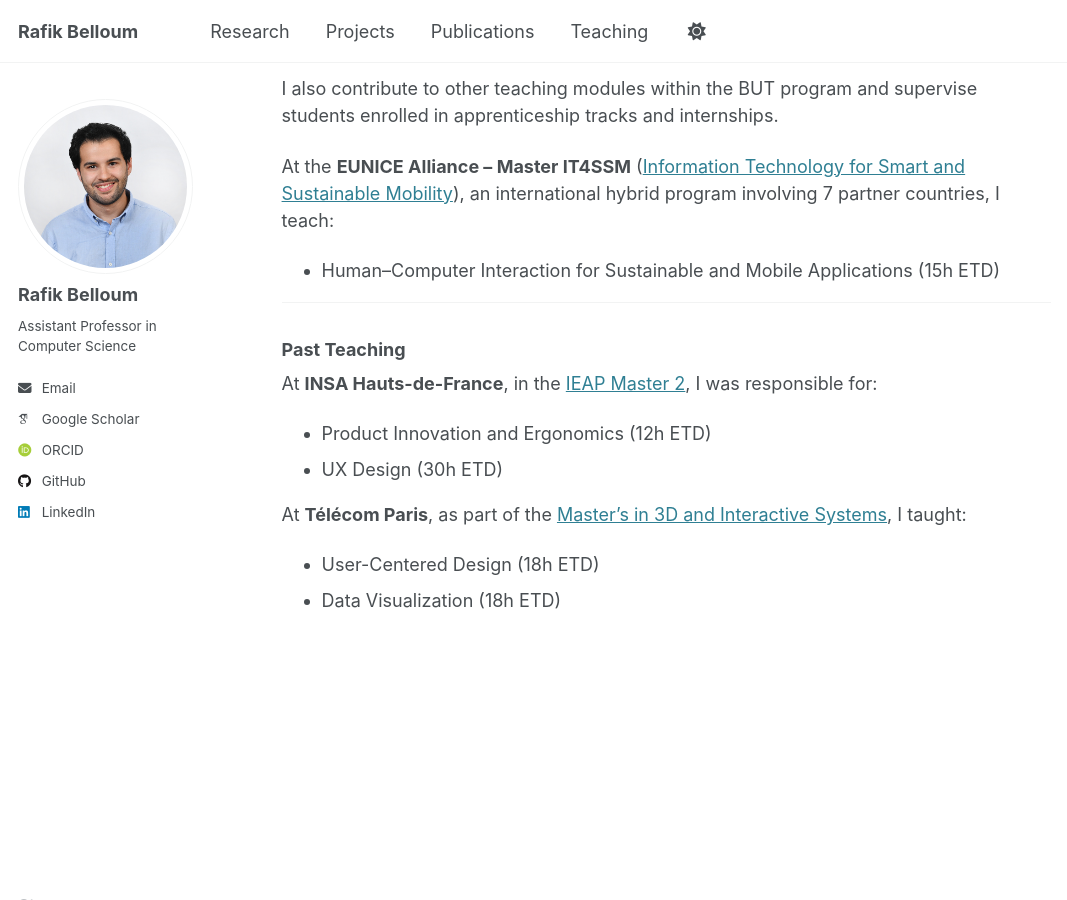
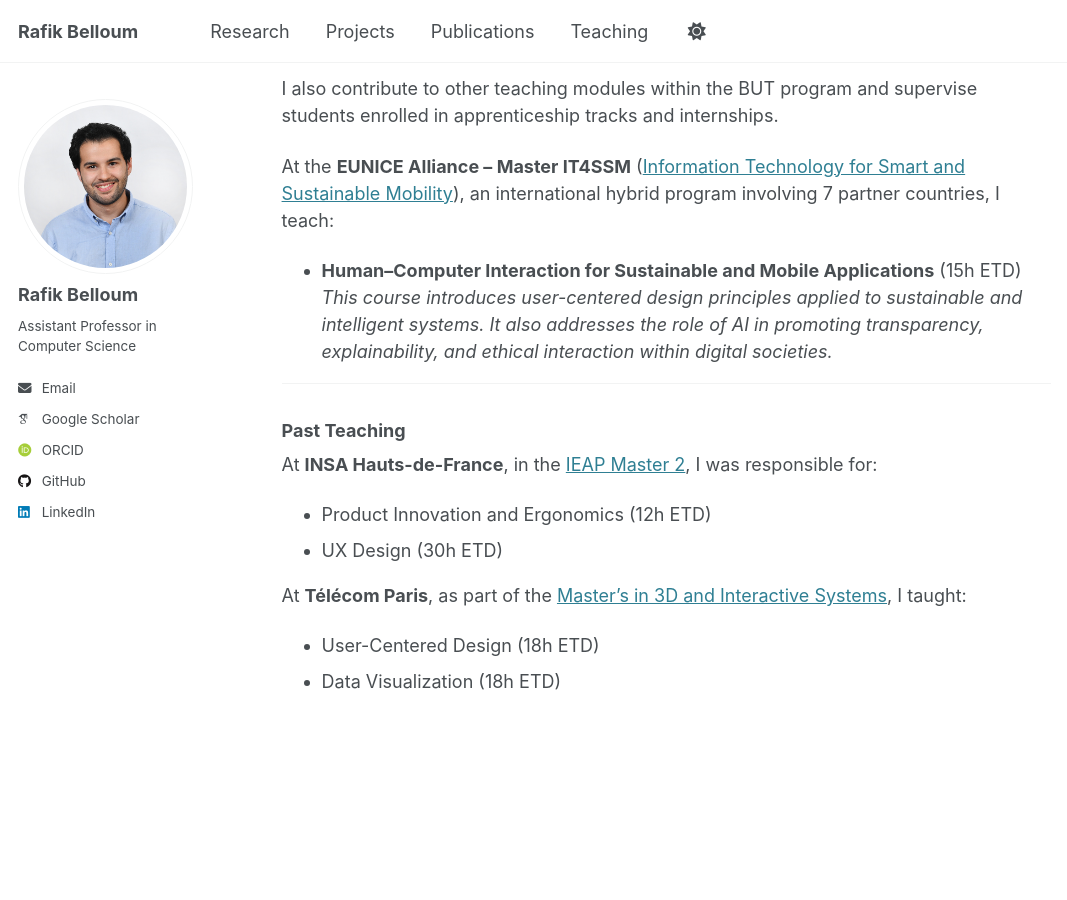
Before and after one commit to rafik-belloum/rafik-belloum.github.io, a Jekyll site: the page built from _pages/teaching.md, in a window 1280 px wide and 900 px high, scrolled down 471 px. Shown: the whole window, without its empty margins (0-1067 px from the left). Built offline with Jekyll 4.4.1, drawn with Linux system fonts in a browser that asks for light colours; some web fonts are replaced.

Commit message:
Update teaching.md

```diff
--- a/_pages/teaching.md
+++ b/_pages/teaching.md
@@ -21,7 +21,8 @@ I also contribute to other teaching modules within the BUT program and supervise
 
 At the **EUNICE Alliance – Master IT4SSM** ([Information Technology for Smart and Sustainable Mobility](https://formations.uphf.fr/fr/formations/master-master/master-informatique-KZZQ4B8O/information-technology-for-smart-and-sustainable-mobility-it4ssm-eunice-alliance-LS4R6Q1G.html)), an international hybrid program involving 7 partner countries, I teach:
 
-- Human–Computer Interaction for Sustainable and Mobile Applications (15h ETD)
+- **Human–Computer Interaction for Sustainable and Mobile Applications** (15h ETD)
+  *This course introduces user-centered design principles applied to sustainable and intelligent systems. It also addresses the role of AI in promoting transparency, explainability, and ethical interaction within digital societies.*
 
 ---
 
```
